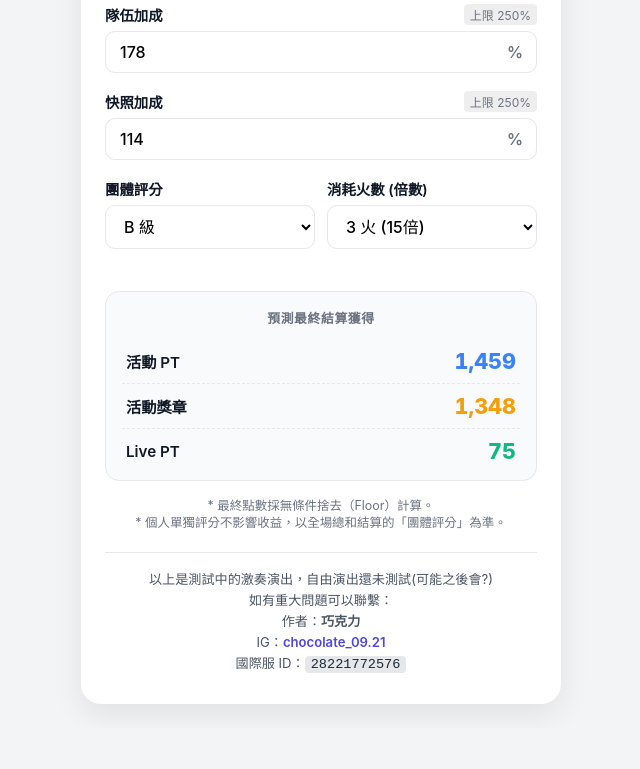
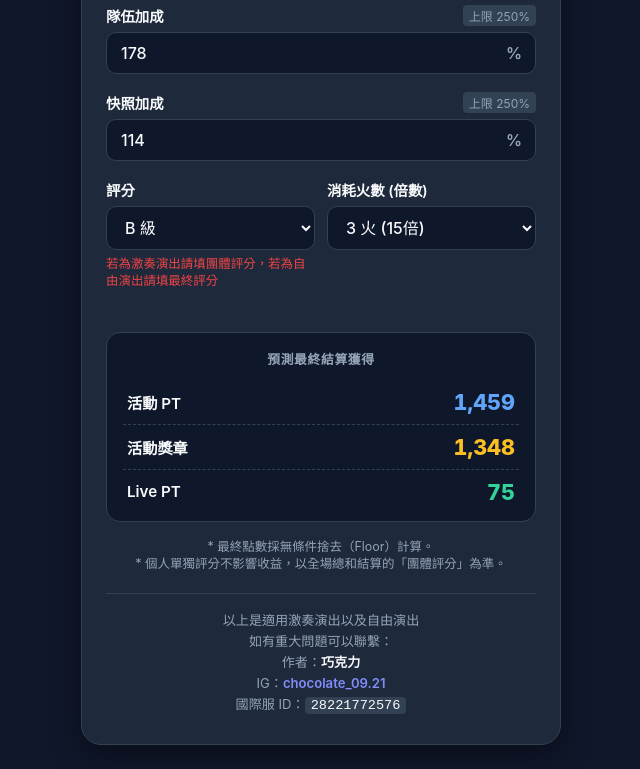
Before and after one commit to jason122122/event-calculator, a plain HTML site: page index.html in a window 1280 px wide. Shown: the part 100-869 px from the top of the page, without its empty margins (319-959 px from the left). Before the commit the page ends 828 px from the top, so only its background shows below. Drawn offline with Linux system fonts and the light colour scheme.

Commit message:
Update index.html

```diff
--- a/index.html
+++ b/index.html
@@ -3,20 +3,21 @@
 <head>
   <meta charset="UTF-8">
   <meta name="viewport" content="width=device-width, initial-scale=1.0">
-  <title>Ournotes 激奏演出活動點數預測計算器</title>
+  <title>Ournotes 活動點數預測計算器</title>
   <style>
     :root {
-      --bg: #f3f4f6;
-      --card-bg: #ffffff;
-      --primary: #4f46e5;
-      --primary-hover: #4338ca;
-      --text: #111827;
-      --text-muted: #6b7280;
-      --border: #e5e7eb;
-      --card-inner: #f9fafb;
-      --pt-color: #3b82f6;
-      --medal-color: #f59e0b;
-      --live-color: #10b981;
+      --bg: #0f172a;
+      --card-bg: #1e293b;
+      --primary: #818cf8;
+      --primary-hover: #6366f1;
+      --text: #f8fafc;
+      --text-muted: #94a3b8;
+      --border: #334155;
+      --card-inner: #0f172a;
+      --pt-color: #60a5fa;
+      --medal-color: #fbbf24;
+      --live-color: #34d399;
+      --hint-red: #ef4444;
     }
 
     * {
@@ -42,7 +43,8 @@
       max-width: 480px;
       border-radius: 20px;
       padding: 28px 24px;
-      box-shadow: 0 10px 30px rgba(0, 0, 0, 0.08);
+      box-shadow: 0 10px 30px rgba(0, 0, 0, 0.4);
+      border: 1px solid var(--border);
     }
 
     h1 {
@@ -73,7 +75,7 @@
     .limit-badge {
       font-size: 0.75rem;
       color: var(--text-muted);
-      background: #eee;
+      background: #334155;
       padding: 2px 6px;
       border-radius: 4px;
     }
@@ -92,13 +94,14 @@
       border: 1.5px solid var(--border);
       border-radius: 10px;
       outline: none;
-      background-color: #fff;
+      background-color: #0f172a;
+      color: var(--text);
       transition: all 0.2s ease;
     }
 
     input[type="number"]:focus, select:focus {
       border-color: var(--primary);
-      box-shadow: 0 0 0 3px rgba(79, 70, 229, 0.15);
+      box-shadow: 0 0 0 3px rgba(129, 140, 248, 0.25);
     }
 
     .unit {
@@ -109,10 +112,19 @@
       pointer-events: none;
     }
 
+    .sub-hint-red {
+      margin-top: 6px;
+      font-size: 0.78rem;
+      color: var(--hint-red);
+      line-height: 1.35;
+      font-weight: 500;
+    }
+
     .grid-2 {
       display: grid;
       grid-template-columns: 1fr 1fr;
       gap: 12px;
+      align-items: start;
     }
 
     .results-panel {
@@ -176,8 +188,12 @@
       border-top: 1px solid var(--border);
       text-align: center;
       font-size: 0.82rem;
-      color: #4b5563;
+      color: var(--text-muted);
       line-height: 1.6;
+    }
+
+    .author-footer strong {
+      color: var(--text);
     }
 
     .author-footer a {
@@ -193,17 +209,17 @@
     .highlight-id {
       font-family: monospace;
       font-size: 0.85rem;
-      background: #e5e7eb;
+      background: #334155;
       padding: 1px 6px;
       border-radius: 4px;
-      color: #1f2937;
+      color: #f8fafc;
     }
   </style>
 </head>
 <body>
 
   <div class="calculator-card">
-    <h1>Ournotes 激奏演出活動點數預測計算器</h1>
+    <h1>Ournotes 活動點數預測計算器</h1>
 
     <!-- 1. 隊伍加成 -->
     <div class="form-group">
@@ -229,11 +245,11 @@
       </div>
     </div>
 
-    <!-- 3. 團體評分 & 4. 消耗火數 -->
+    <!-- 3. 評分 & 4. 消耗火數 -->
     <div class="grid-2">
       <div class="form-group">
         <div class="label-row">
-          <label for="teamRank">團體評分</label>
+          <label for="teamRank">評分</label>
         </div>
         <select id="teamRank">
           <option value="SS">SS 級</option>
@@ -243,6 +259,7 @@
           <option value="C">C 級</option>
           <option value="D">D 級</option>
         </select>
+        <div class="sub-hint-red">若為激奏演出請填團體評分，若為自由演出請填最終評分</div>
       </div>
 
       <div class="form-group">
@@ -289,7 +306,7 @@
 
     <!-- 作者與聯絡資訊 -->
     <div class="author-footer">
-      <div>以上是測試中的激奏演出，自由演出還未測試(可能之後會?)</div>
+      <div>以上是適用激奏演出以及自由演出</div>
       <div>如有重大問題可以聯繫：</div>
       <div>作者：<strong>巧克力</strong></div>
       <div>IG：<a href="https://www.instagram.com/chocolate_09.21/" target="_blank" rel="noopener noreferrer">chocolate_09.21</a></div>
@@ -336,7 +353,7 @@
       const multiplier = parseInt(fireSelect.value, 10);
       const base = RANK_CONFIG[rank];
 
-      // 修正後的整數精確計算，避開二進位浮點數誤差
+      // 整數精確運算，避免二進位浮點數精度誤差
       const livePt = base.livePt * multiplier;
       const pt = Math.floor((base.pt * (100 + ptBonus) * multiplier) / 100);
       const medal = Math.floor((base.medal * (100 + medalBonus) * multiplier) / 100);
```
